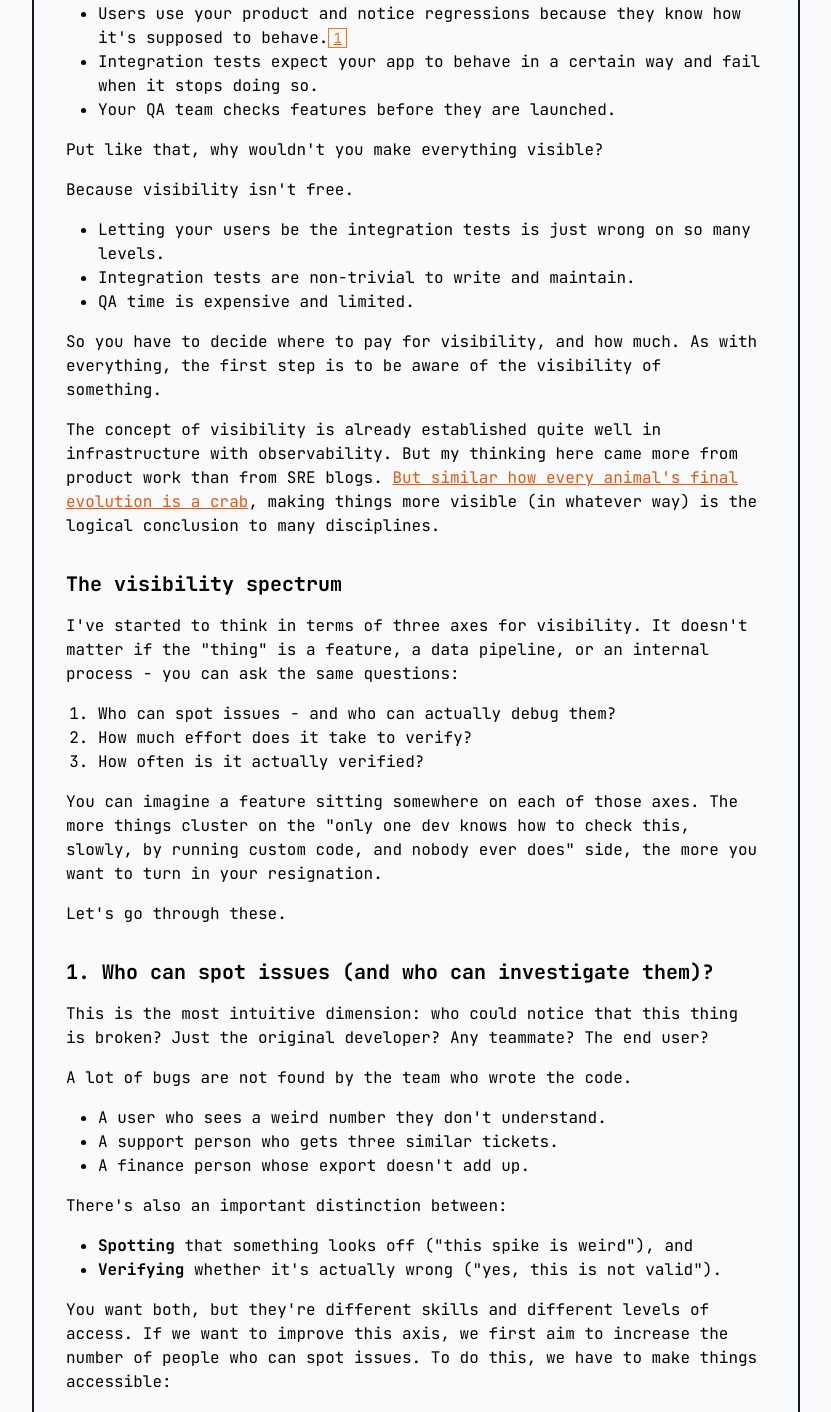
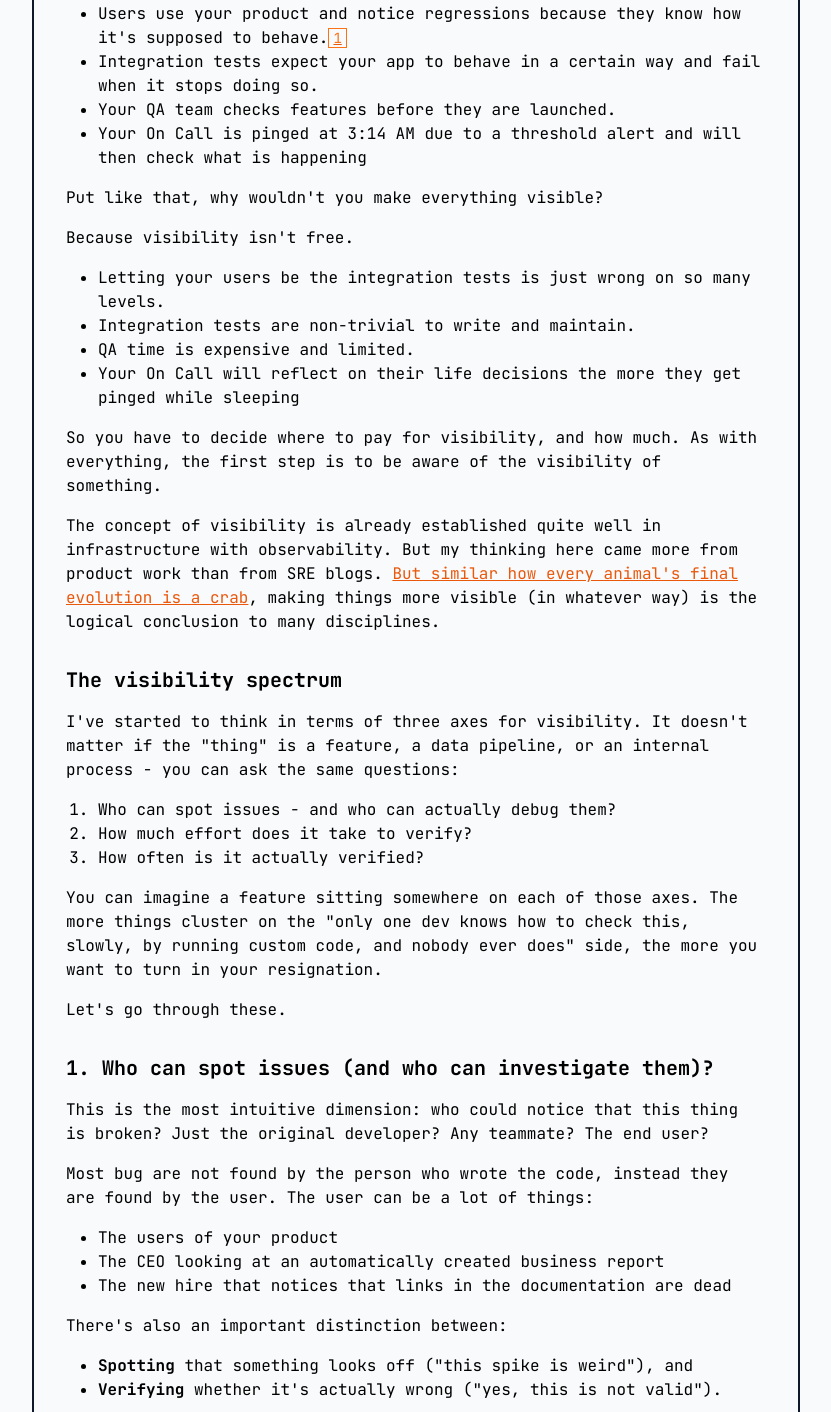
Before and after one commit to TN1ck/tn1ck.com, a Next.js app: page /blog/if-it-isnt-visible-its-probably-broken in a window 1280 px wide. Shown: the part 520-1932 px from the top of the page, without its empty margins (224-1055 px from the left). Built offline with nearby package versions, Linux system fonts and the light colour scheme.

Commit message:
chore: better anecdotes

```diff
--- a/pages/blog/if-it-isnt-visible-its-probably-broken.tsx
+++ b/pages/blog/if-it-isnt-visible-its-probably-broken.tsx
@@ -51,6 +51,10 @@ const VisibilityBlog: NextPage = () => {
             fail when it stops doing so.
           </li>
           <li>Your QA team checks features before they are launched.</li>
+          <li>
+            Your On Call is pinged at 3:14 AM due to a threshold alert and will
+            then check what is happening
+          </li>
         </ul>
         <p>Put like that, why wouldn't you make everything visible?</p>
         <p>Because visibility isn't free.</p>
@@ -61,6 +65,10 @@ const VisibilityBlog: NextPage = () => {
           </li>
           <li>Integration tests are non-trivial to write and maintain.</li>
           <li>QA time is expensive and limited.</li>
+          <li>
+            Your On Call will reflect on their life decisions the more they get
+            pinged while sleeping
+          </li>
         </ul>
         <p>
           So you have to decide where to pay for visibility, and how much. As
@@ -105,11 +113,16 @@ const VisibilityBlog: NextPage = () => {
           This is the most intuitive dimension: who could notice that this thing
           is broken? Just the original developer? Any teammate? The end user?
         </p>
-        <p>A lot of bugs are not found by the team who wrote the code.</p>
+        <p>
+          Most bug are not found by the person who wrote the code, instead they
+          are found by the user. The user can be a lot of things:
+        </p>
         <ul className="ml-4 pl-4 list-outside list-disc">
-          <li>A user who sees a weird number they don't understand.</li>
-          <li>A support person who gets three similar tickets.</li>
-          <li>A finance person whose export doesn't add up.</li>
+          <li>The users of your product</li>
+          <li>The CEO looking at an automatically created business report</li>
+          <li>
+            The new hire that notices that links in the documentation are dead
+          </li>
         </ul>
         <p>There's also an important distinction between:</p>
         <ul className="ml-4 pl-4 list-outside list-disc">
@@ -124,9 +137,9 @@ const VisibilityBlog: NextPage = () => {
         </ul>
         <p>
           You want both, but they're different skills and different levels of
-          access. If we want to improve this axis, we first aim to increase the
-          number of people who can spot issues. To do this, we have to make
-          things accessible:
+          access and knowledge. If we want to improve this axis, we first aim to
+          increase the number of people who can spot issues. To do this, we have
+          to make things accessible:
         </p>
         <ul className="ml-4 pl-4 list-outside list-disc">
           <li>If I can't see the data, I cannot spot issues in it.</li>
@@ -137,6 +150,10 @@ const VisibilityBlog: NextPage = () => {
           <li>
             If the feature cannot be toggled via a feature flag, I cannot try it
             myself.
+          </li>
+          <li>
+            If the business report cannot be exported into an excel, I cannot
+            make my own calculations.
           </li>
         </ul>
         <p>
@@ -273,28 +290,30 @@ const VisibilityBlog: NextPage = () => {
           </p>
           <p>
             This definitely helped... but it didn't actually help in merging PRs
-            faster, as more often than not, the formatting was broken. As Claude
-            Code or Codex skip your on-save hook and are also not the most
-            reliable in following commands, the formatting was often skipped.
+            faster, as more often than not, the formatting was broken{" "}
+            <Footnote>
+              We did not have yet a CI action that would automatically fix your
+              PR, but it's a pattern I can highly recommend. When the CI knows
+              your formatting is wrong - why not have it fix it?
+            </Footnote>
+            . As Claude Code or Codex skip your on-save hook and are also not
+            the most reliable in following commands, the formatting was often
+            skipped.
           </p>
           <p>
-            The formatter we used was{" "}
-            <a
-              className="link"
-              target="_blank"
-              href="https://github.com/segmentio/golines"
-            >
-              <code>golines</code>
-            </a>
-            . It's an improvement over the default Go formatter{" "}
-            <code>gofmt</code>, which doesn't restrict any line length. But
-            contrary to it, <code>golines</code> could take up to a minute on
-            our codebase, while <code>gofmt</code> is basically instant.
+            The formatter we used was an improved version of the language
+            default, but it took much longer and there was no option to improve
+            its time.
           </p>
           <p>
-            So what to do - put it back into pre-commit and never forget it but
-            always be annoyed, or accept that one has to handle the occasional
-            breakage?
+            The solution was to drop the fancy, but slow formatter and go back
+            to using the fast one.
+            <Footnote>
+              <p>
+                The formatter we used was golines. It's an improvement over the
+                default Go formatter gofmt, which doesn't restrict any line
+                length. But contrary to it, golines could take up to a minute on
+                our codebase, while gofmt is basically instant.
               </p>
               <p>
                 The solution was neither. We decided to switch to{" "}
@@ -306,9 +325,14 @@ const VisibilityBlog: NextPage = () => {
                   <code>gofumpt</code>
                 </a>
                 . The project is healthy and while not supporting breaking long
-            lines yet, it's on their roadmap. Even though breaking long lines is
-            nice and helps, it doesn't happen that often in Go - and the time
-            penalty we paid for it was simply too much.
+                lines yet, it's on their roadmap. Even though breaking long
+                lines is nice and helps, it doesn't happen that often in Go -
+                and the time penalty we paid for it was simply too much.
+              </p>
+            </Footnote>{" "}
+            We were able to run it again on pre-commit without noticable lag.
+            The trade off for better formatting was not worth it for us and in
+            general. Bias towards feedback time.
           </p>
         </Card>
         <p>
```
Lines whose indentation alone changed are shown as unchanged.
